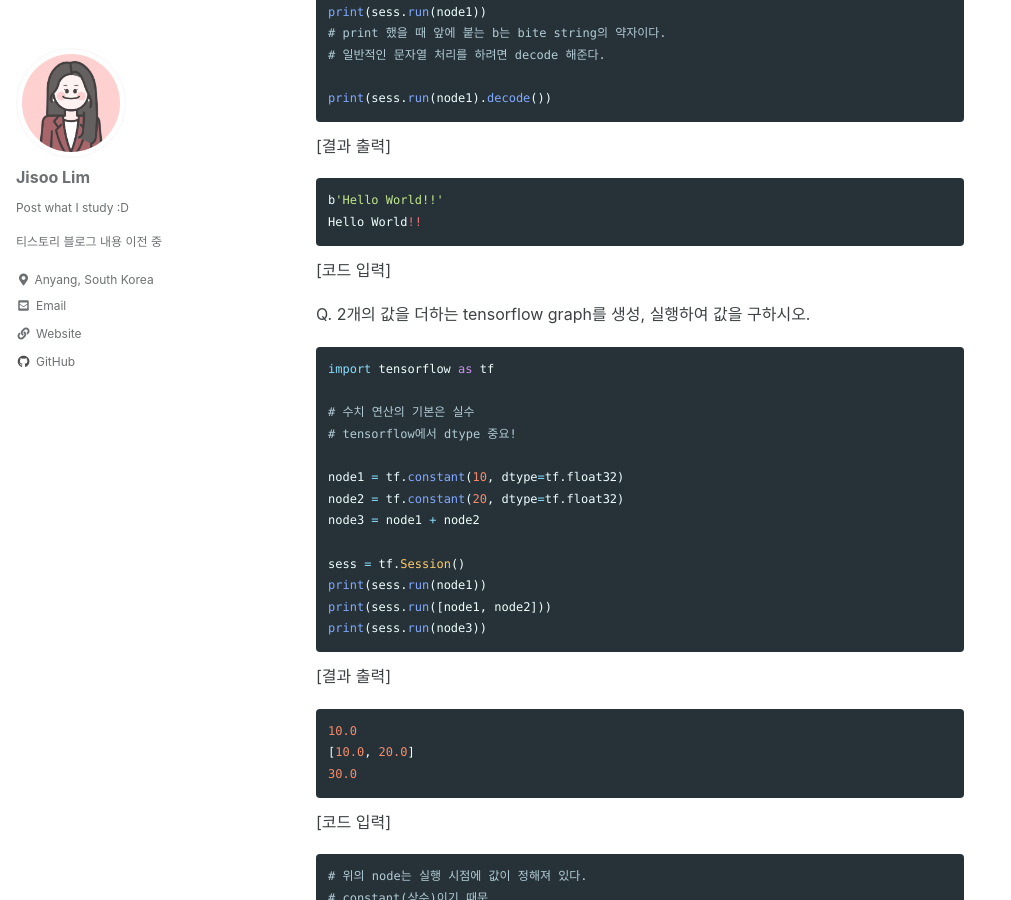
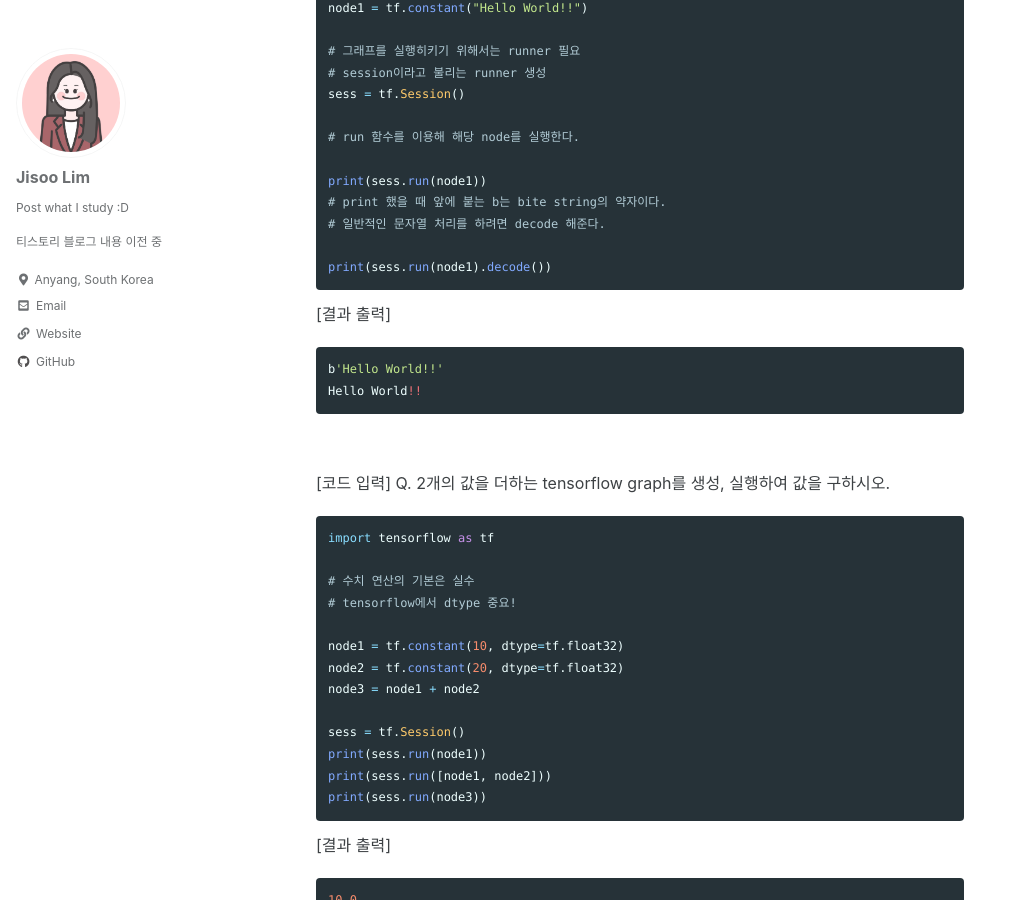
Before and after one commit to z2soo/z2soo.github.io, a Jekyll site: the page built from _posts/2020-09-28-Tensorflow-기초.md, in a window 1280 px wide and 900 px high, scrolled down 1126 px. Shown: the whole window, without its empty margins (0-1011 px from the left). Built offline with Jekyll 4.4.1, drawn with Linux system fonts in a browser that asks for light colours; cached includes are drawn as plain includes.

Commit message:
git blog post edit indent

````diff
--- a/_posts/2020-09-28-Tensorflow-기초.md
+++ b/_posts/2020-09-28-Tensorflow-기초.md
@@ -15,7 +15,7 @@ toc: true
 
 Google의 Tensorfloe 프로그램을 통해서 머신러닝을 해보도록 한다. 다른 package, module에 비해 살짝 특이한 형태의 library를 가진다.
 
-
+<br>
 
 ### 3가지 구성요소
 
@@ -23,9 +23,7 @@ Google의 Tensorfloe 프로그램을 통해서 머신러닝을 해보도록 한
 - Edge: 동적 데이터를 노드로 실어나르는 역할을 담당
 - Tensor: 다차원 배열 형태의 동적 데이터
 
-
-
-
+<br><br>
 
 ## 2. Tensorflow 설치
 
@@ -39,9 +37,7 @@ import tensorflow as tf
 # 설치 후 puthon에 import해서 사용
 ```
 
-
-
-
+<br><br>
 
 ## 3. Tensorflow 사용
 
@@ -75,10 +71,9 @@ b'Hello World!!'
 Hello World!!
 ```
 
-
+<br>
 
 [코드 입력]
-
 Q. 2개의 값을 더하는 tensorflow graph를 생성, 실행하여 값을 구하시오.
 
 ```python
@@ -107,7 +102,7 @@ print(sess.run(node3))
 30.0
 ```
 
-
+<br>
 
 [코드 입력]
 
````
Also changed, not shown: _posts/2020-09-28-Normalization-MinMaxScaler-활용.md (+10 -8 lines).
